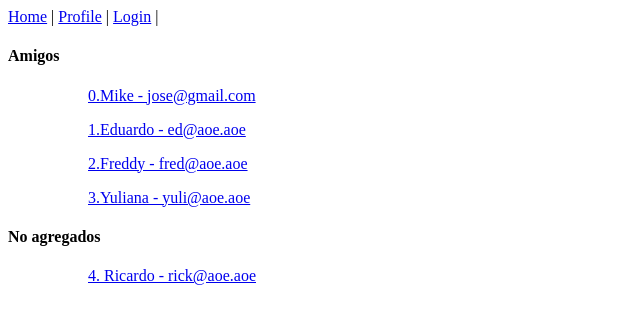
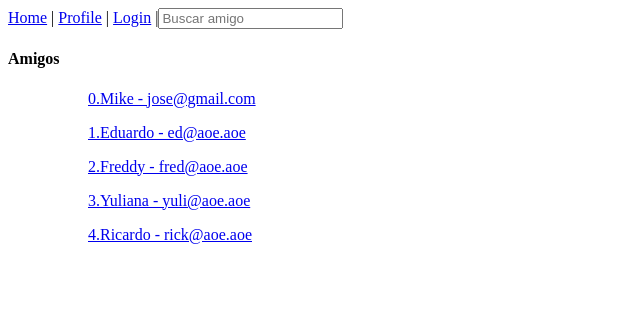
Before and after one commit to joselikki/platzinger, an Angular app: page / in a window 1280 px wide. Shown: the top 324 px of the page, without its empty margins (0-640 px from the left). Built offline with nearby package versions, Linux system fonts and the light colour scheme.

Commit message:
Search pipe add

```diff
--- a/src/app/chat/chat.component.html
+++ b/src/app/chat/chat.component.html
@@ -1,3 +1,3 @@
 <p>
-  chat works!
+  {{friend | json}}
 </p>
--- a/src/app/chat/chat.component.ts
+++ b/src/app/chat/chat.component.ts
@@ -14,9 +14,10 @@
   friend: User;
   constructor(private activatedRoute: ActivatedRoute,
               private userService: UserService) {
-    this.friendId = this.activatedRoute.snapshot.params['uid'];
-    this.friends = this.userService.getFriends();
+    this.friendId = this.activatedRoute.snapshot.params['uid'];  //brings id params in url
+    this.friends = this.userService.getFriends();    // Service to get friends list
 
+    // Find friend by id in friends list
     this.friend = this.friends.find(record =>{
       return record.uid == this.friendId;
     });
--- a/src/app/home/home.component.html
+++ b/src/app/home/home.component.html
@@ -1,22 +1,12 @@
+<input type="text" placeholder="Buscar amigo" [(ngModel)]="query">
+
 <h4>Amigos</h4>
-<ng-container *ngFor=" let user of friends let i = index" >
+<ng-container *ngFor=" let user of friends | search: query; let i = index" >
     <ol>
-      <ul *ngIf="user.friend">
+      <ul >
         <a routerLink="/chat/{{user.uid}}">
           {{ i }}.{{user.nick}} - {{ user.email }}
         </a>
       </ul>
     </ol>
 </ng-container>
-
-
-<h4>No agregados</h4>
-<ng-container *ngFor=" let user of friends let i = index">
-  <ol>
-    <ul *ngIf="!user.friend">
-      <a routerLink="/chat/{{user.uid}}">
-        {{ i }}. {{user.nick}} - {{ user.email }}
-      </a>
-    </ul>
-  </ol>
-</ng-container>
--- a/src/app/home/home.component.ts
+++ b/src/app/home/home.component.ts
@@ -9,7 +9,9 @@
 })
 export class HomeComponent implements OnInit {
   friends: User[];
+  query: string = '';
   constructor(private userService: UserService) {
+    // Get a friend list service
     this.friends = userService.getFriends();
   }
 
--- /dev/null
+++ b/src/app/pipes/search.pipe.ts
@@ -0,0 +1,23 @@
+//pipe for search input in home
+
+import { Pipe, PipeTransform } from '@angular/core';
+
+@Pipe({
+  name: 'search'
+})
+export class SearchPipe implements PipeTransform {
+
+  transform(value: any, args?: string): any {
+    if(!value){
+      return;
+    }
+    if(!args){
+      return value;
+    }
+    args = args.toLowerCase();
+    return value.filter((item)=>{
+      return JSON.stringify(item).toLowerCase().includes(args);
+    })
+  }
+
+}
```
Also changed, not shown: src/app/app.module.ts (+7 -3 lines), 1 other file (tests, documents, lock files or other folders).
